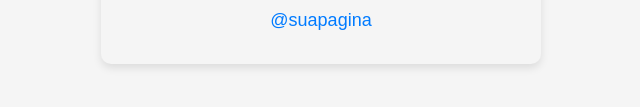
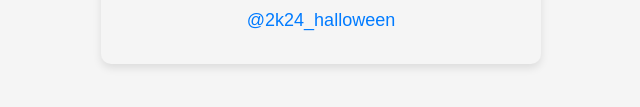
Before and after one commit to vitorigz/pixnormal, a plain HTML site: page index.html in a window 1280 px wide. Shown: the part 621-728 px from the top of the page, 319-959 px from the left. Drawn offline with Linux system fonts and the light colour scheme.

Commit message:
Update index.html

```diff
--- a/index.html
+++ b/index.html
@@ -111,7 +111,7 @@
     <!-- Instruções para enviar o comprovante -->
     <div class="instructions">
         <p>Após realizar o pagamento, envie o comprovante junto com seu nome completo pela DM da nossa página no Instagram:</p>
-        <p><a href="https://www.instagram.com/suapagina" target="_blank">@suapagina</a></p>
+        <p><a href="https://www.instagram.com/2k24_halloween" target="_blank">@2k24_halloween</a></p>
     </div>
 </div>
 
```
